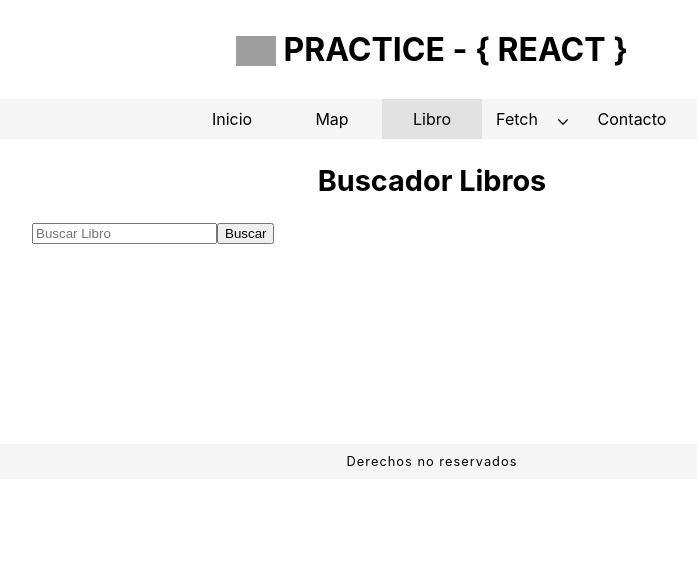
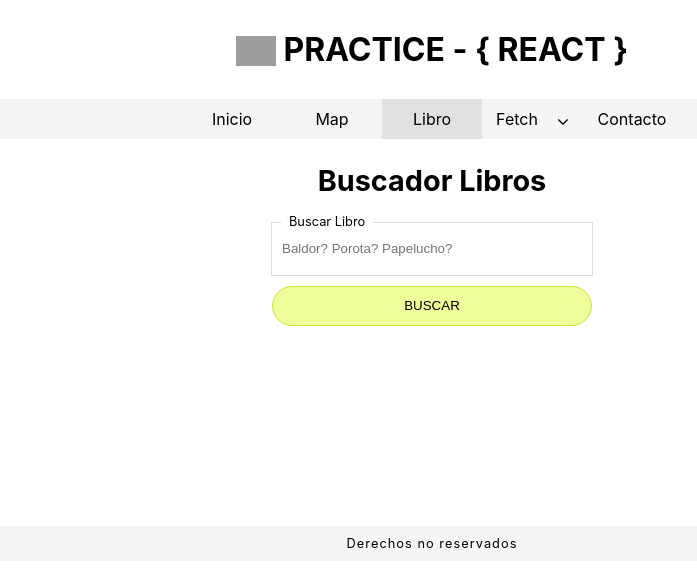
Before and after one commit to volatil/practice_react, a React (Create React App) app: page /libro in a window 1280 px wide. Shown: the top 586 px of the page, without its empty margins (208-905 px from the left). Built offline with nearby package versions, Linux system fonts and the light colour scheme; grey boxes are pictures that could not be loaded.

Commit message:
preparando el buscador

```diff
--- a/src/components/BuscadorLibros.js
+++ b/src/components/BuscadorLibros.js
@@ -1,4 +1,6 @@
 import React from 'react';
+
+import './BuscadorLibros.css';
 
 function BuscadorLibros () {
 
@@ -10,8 +12,13 @@ function BuscadorLibros () {
 	return (
 		<section className="BuscadorLibros">
 			<h2>Buscador Libros</h2>
-			<input className="input_buscar" type="text" placeholder="Buscar Libro" />
-			<button onClick={buscar}>Buscar</button>
+			<div>
+				<div>
+					<label>Buscar Libro</label>
+					<input className="input_buscar" type="text" placeholder="Baldor? Porota? Papelucho?" />
+				</div>
+				<button onClick={buscar}>Buscar</button>
+			</div>
 		</section>
 	);
 };
```
